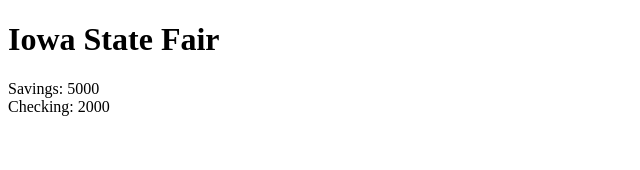
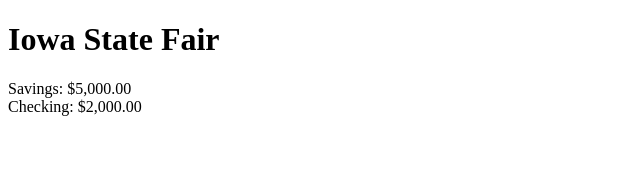
Before and after one commit to MaoZheng87/Banking-Kata, an Angular app in the folder banking-frontend/: page / in a window 1280 px wide. Shown: the top 170 px of the page, without its empty margins (0-640 px from the left). Built offline with nearby package versions, Linux system fonts and the light colour scheme.

Commit message:
Add currency formatting

```diff
--- a/banking-frontend/src/app/features/account-balance/account-balance.component.html
+++ b/banking-frontend/src/app/features/account-balance/account-balance.component.html
@@ -1,9 +1,9 @@
 <div>
   <span name="savingsBalanceLabel">Savings: </span>
-  <span name="savingsBalance"> {{savingsBalance}} </span>
+  <span name="savingsBalance"> {{ savingsBalance | currency:'USD':true }} </span>
 </div>
 
 <div>
   <span name="checkingBalanceLabel">Checking: </span>
-  <span name="checkingBalance"> {{checkingBalance}} </span>
+  <span name="checkingBalance"> {{ checkingBalance | currency:'USD':true }}  </span>
 </div>
```
Also changed, not shown: 1 other file (tests, documents, lock files or other folders).
